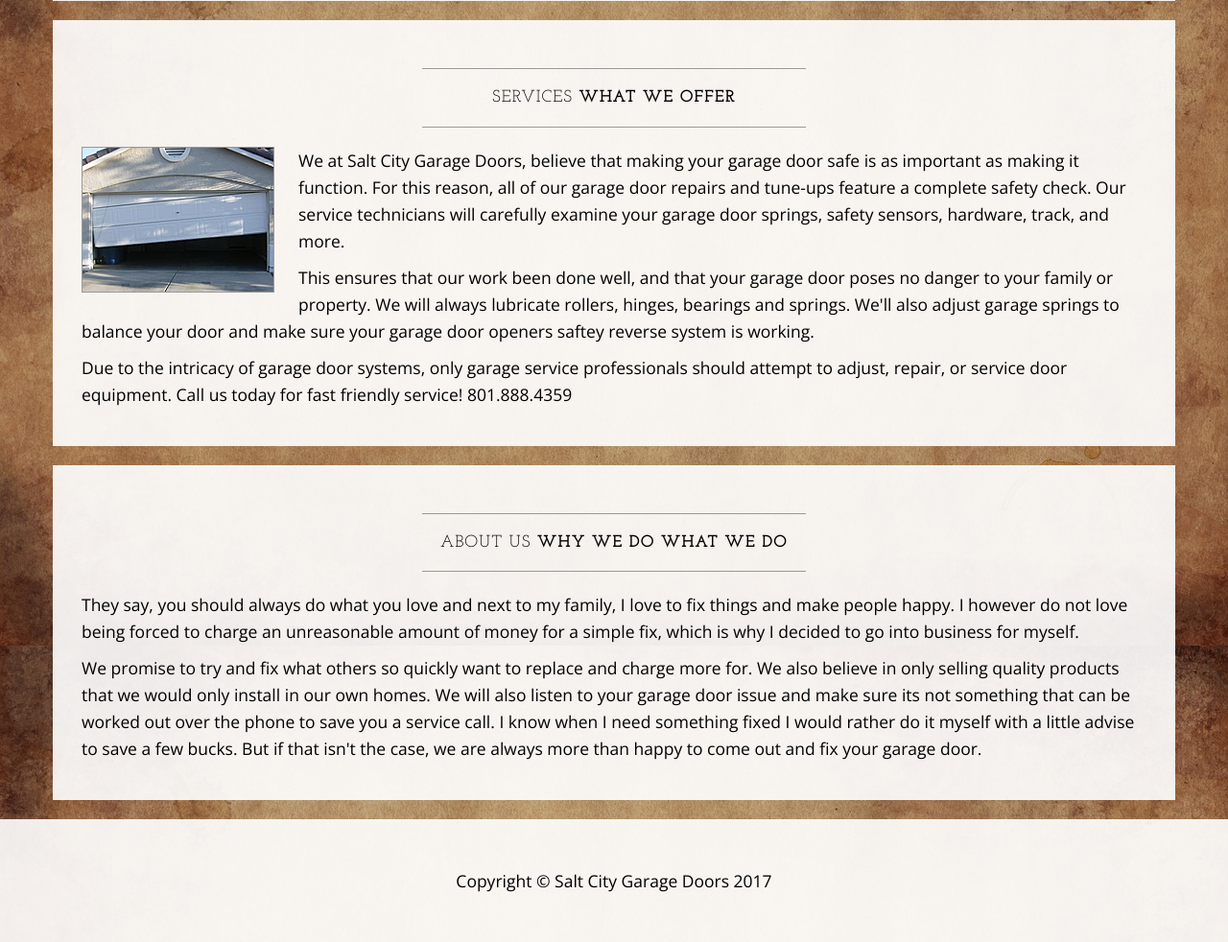
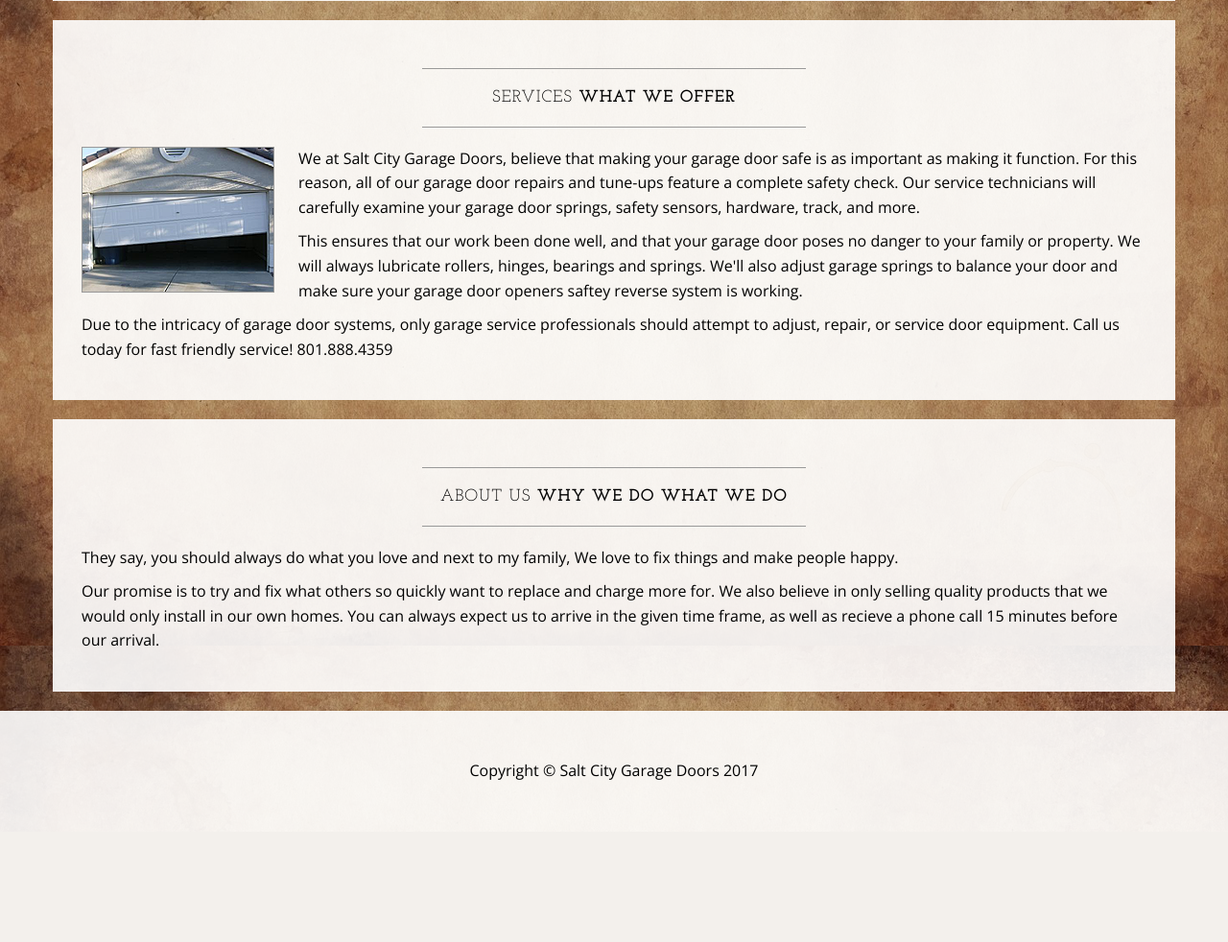
Before and after one commit to jcolber/saltcity, a PHP site: page / in a window 1280 px wide. Shown: the part 1037-2019 px from the top of the page at 96% size. After the commit the page ends 1850 px from the top, so only its background shows below. Run offline with PHP 8.4, Linux system fonts and the light colour scheme.

Commit message:
Add files via upload

```diff
--- a/css/business-casual.css
+++ b/css/business-casual.css
@@ -29,7 +29,7 @@ h6 {
 }
 
 p {
-    font-size: 1.25em;
+    font-size: 1.25vw;
     line-height: 1.6;
     color: #000;
 }
@@ -67,7 +67,7 @@ hr {
 .areas a{
     text-decoration: none;
     color:white;
-    font-size: 16pt;
+    font-size: 1.5em;
 }
 
 .navbar-brand {
--- a/index.php
+++ b/index.php
@@ -83,8 +83,8 @@
                                 <strong>Why we do what we do</strong>
                             </h2>
                             <hr>
-                            <p>They say, you should always do what you love and next to my family, I love to fix things and make people happy. I however do not love being forced to charge an unreasonable amount of money for a simple fix, which is why I decided to go into business for myself.</p>
-                            <p>We promise to try and fix what others so quickly want to replace and charge more for. We also believe in only selling quality products that we would only install in our own homes. We will also listen to your garage door issue and make sure its not something that can be worked out over the phone to save you a service call. I know when I need something fixed I would rather do it myself with a little advise to save a few bucks. But if that isn't the case, we are always more than happy to come out and fix your garage door.</p>
+                            <p>They say, you should always do what you love and next to my family, We love to fix things and make people happy.</p>
+                            <p>Our promise is to try and fix what others so quickly want to replace and charge more for. We also believe in only selling quality products that we would only install in our own homes. You can always expect us to arrive in the given time frame, as well as recieve a phone call 15 minutes before our arrival.</p>
                         </div>
                     </div>
                 </div>
```
